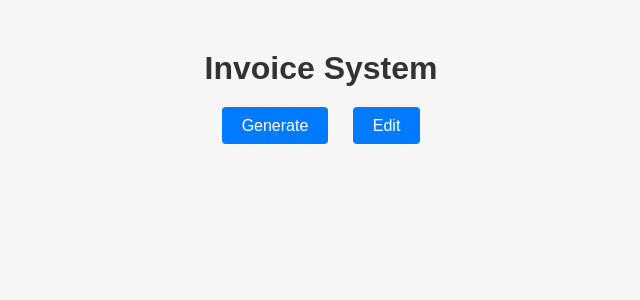
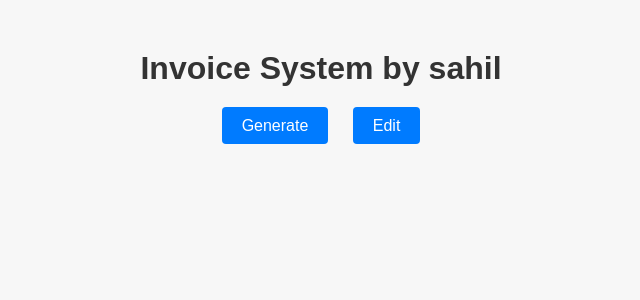
Before and after one commit to Sahil0215/Project_Invoice_Generatoe, a Django app: template app/templates/home.html in a window 1280 px wide. Shown: the top 300 px of the page, without its empty margins (319-959 px from the left). Run offline with Django 3.2, Linux system fonts and the light colour scheme; the template is opened without the code that fills it, so the values that code supplies are empty.

Commit message:
Update home.html

```diff
--- a/app/templates/home.html
+++ b/app/templates/home.html
@@ -49,7 +49,7 @@
 </head>
 <body>
     <div class="container">
-        <h1>Invoice System</h1>
+        <h1>Invoice System by sahil</h1>
         <div class="button-container">
             <a href="{% url 'generate' %}" class="button">Generate</a>
             <a href="{% url 'admin:index' %}" class="button">Edit</a>
```
